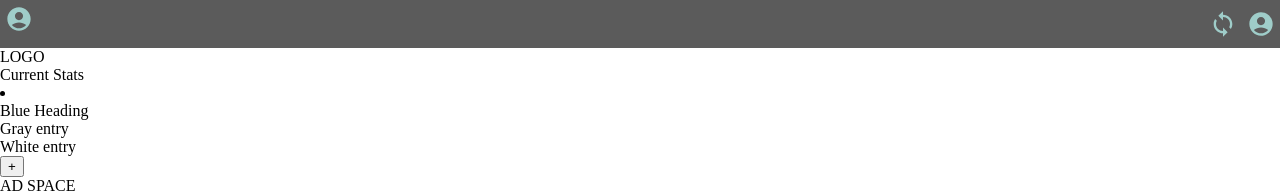
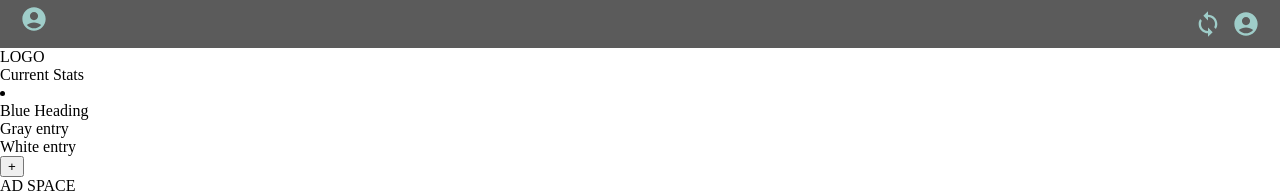
Before and after one commit to joewickes/baby-app-web, a React (Create React App) app: page / in a window 1280 px wide. Shown: the top 193 px of the page. Built offline with nearby package versions, Linux system fonts and the light colour scheme; what dotenv-expand would draw is missing.

Commit message:
Fix header spacing

```diff
--- a/src/styles/App.css
+++ b/src/styles/App.css
@@ -28,6 +28,7 @@ p {
   justify-content: space-between;
   height: 6vh;
   background-color: #5b5b5b;
+  padding: 0px 15px;
 }
 
 .header-left {
```
